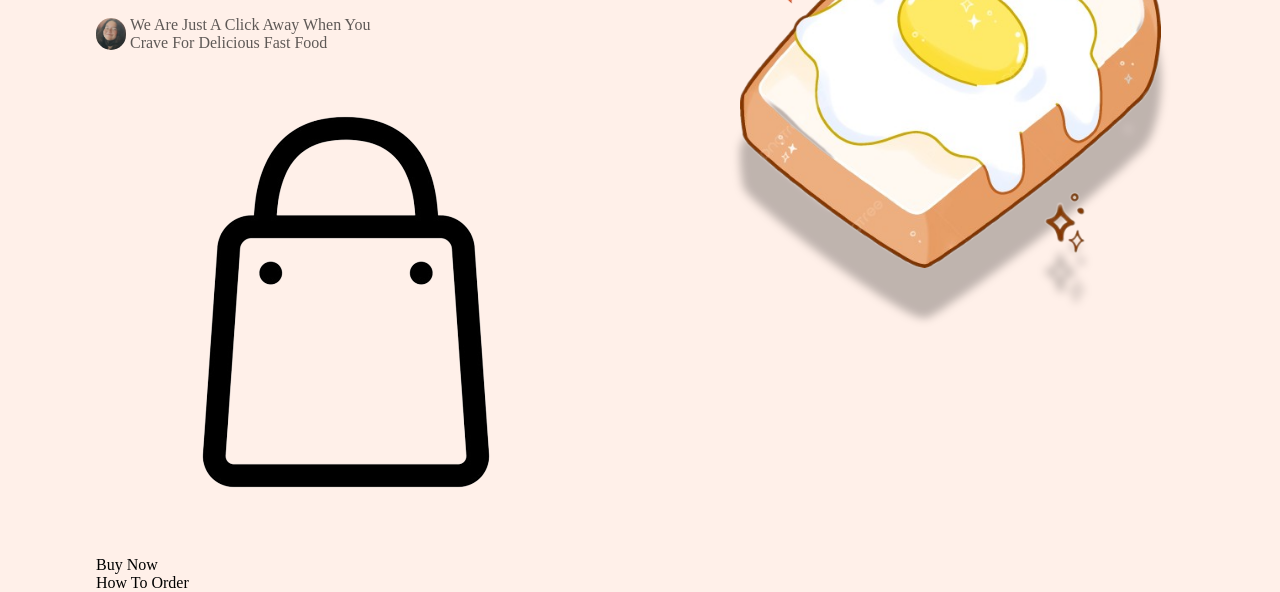
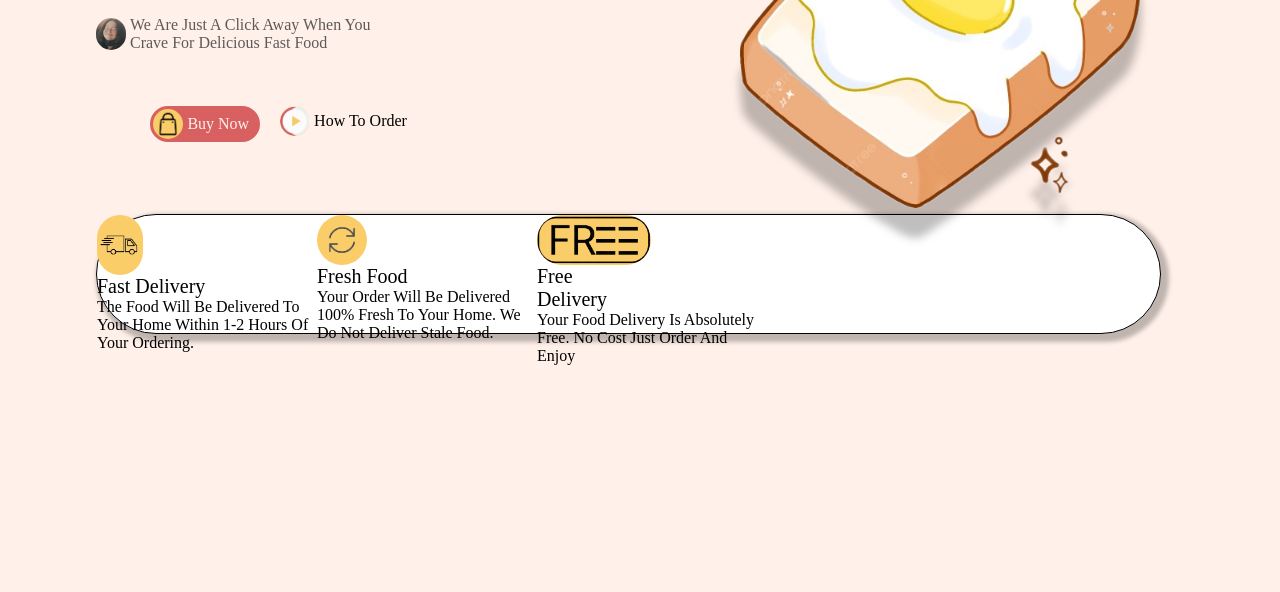
Before and after one commit to LeticiaMeloSilv/Foodle, a plain HTML site: page index.html in a window 1280 px wide. Shown: the part 236-828 px from the top of the page. After the commit the page ends 800 px from the top, so only its background shows below. Drawn offline with Linux system fonts and the light colour scheme.

Commit message:
Add files via upload

```diff
--- a/index.html
+++ b/index.html
@@ -37,13 +37,34 @@
             <p class="text">We Are Just A Click Away When You Crave For Delicious Fast Food</p>
         </div>
         <div class="botoes">
-            <img src="./img/Bag.png" alt="Sacola" class="img_buy">
-            <p class="buy">Buy Now</p>
-
-            <p class="how">How To Order</p>
+            <div class="borda1">
+                <img src="./img/Bag.png" alt="Sacola" class="img_buy">
+                <p class="buy">Buy Now</p>
+            </div>
+            <div>
+                <img src="./img/Order.png" alt="Setas" class="img_order">
+                <p class="order">How To Order</p>
+            </div>
         </div>
     </main>
     <footer>
-
+        <div class="footer">
+            <div class="borda2">
+                <img src="./img/Envio.png" alt="Caminhão" class="img_fast">
+                <p class="Fast">Fast Delivery</p>
+                <p class="fast">The Food Will Be Delivered To Your Home Within 1-2 Hours Of Your Ordering.</p>
+            </div>
+            <div class="borda3">
+                <img src="./img/Setas.png" alt="Setas" class="img_fresh">
+                <p class="Fresh">Fresh Food</p>
+                <p class="fresh">Your Order Will Be Delivered 100% Fresh To Your Home. We Do Not Deliver Stale Food.</p>
+            </div>
+            <div class="borda4">
+                <img src="./img/Free.png" alt="Free" class="img_free">
+                <p class="Free">Free Delivery</p>
+                <p class="free">Your Food Delivery Is
+                    Absolutely Free. No Cost Just Order And Enjoy</p>
+            </div>
+        </div>
     </footer>
 </body>
--- a/style.css
+++ b/style.css
@@ -56,6 +56,7 @@ h1{
     font-family: 'Kanit', sans-serif;
     border: 2px solid #D86061;
     border-radius: 48px;
+    padding: 10px;
 }
 main{
     height: 500px;
@@ -68,6 +69,8 @@ main{
     font-style: inherit;
     font-size: 60px;
     color: #D86061;
+    position:relative;
+
 }
 .foodle{
     border: 9px solid #FACD69;
@@ -90,16 +93,107 @@ main{
 }
 .seta{
     position: absolute;
-    width: 263px;
-    height: 175px;
+    width: 238px;
+    height: 150px;
     left: 550px;
-    top: 10%;
+    top: 60px;
 }
 .ovo{
     position: absolute;
     left: 740px;
-    top: 90px;
-    width: 421px;
-    height: 414px;
-    filter: drop-shadow(0px 50px 4px rgba(0, 0, 0, 0.25));
+    top: 50px;
+    width: 401px;
+    height: 394px;
+    filter: drop-shadow(0px 30px 4px rgba(0, 0, 0, 0.25));
 }
+.botoes{
+    display: flex;
+    flex-direction: row;
+    margin-top: 5%;
+    margin-left: 5%;
+    gap: 20px;
+}
+.img_buy{
+    height: 30px;
+    background-color: #FACD69;
+    border-radius: 111px;
+    display: inline-block;
+    vertical-align: middle;
+}
+.buy{
+    display: inline-block;
+    vertical-align: middle;
+    color: #FFF0E9;
+}
+.borda1 {
+    border:solid #D86061;
+    width: 110.04px;
+    border-radius: 111px;
+    background-color: #D86061;
+}
+.img_order{
+    height: 30px;
+    background-color: #FACD69;
+    border-radius: 111px;
+    display: inline-block;
+    vertical-align: middle;
+}
+.order{
+    display: inline-block;
+    vertical-align: middle;
+}
+footer{
+    margin-top: -11%;
+}
+.footer{
+    box-sizing: border-box;
+    display: flex;
+    flex-direction: row;
+    width: 1065px;
+    height: 120px;
+    background: #FFFFFF;
+    border: 1px solid #000000;
+    box-shadow: 4px 4px 4px 4px rgba(0, 0, 0, 0.25);
+    border-radius: 66px;
+}
+.Fast{
+    font-size: 20px;
+}
+.fast{
+    width: 220px;
+}
+.img_fast{
+    height: 60px;
+    background-color: #FACD69;
+    border-radius: 111px;
+    display: inline-block;
+    vertical-align: middle;
+}
+.Fresh{
+    font-size: 20px;
+    width: 100px;
+}
+.fresh{
+    width: 220px;
+}
+.img_fresh{
+    height: 50px;
+    background-color: #FACD69;
+    border-radius: 111px;
+    display: inline-block;
+    vertical-align: middle;
+}
+.Free{
+    font-size: 20px;
+    width: 100px;
+}
+.free{
+    width: 220px;
+}
+.img_free{
+    height: 50px;
+    background-color: #FACD69;
+    border-radius: 111px;
+    display: inline-block;
+    vertical-align: middle;
+}
```
Also changed, not shown: img/Circle.png (added), img/Free.png (added), img/Order.png (added).
